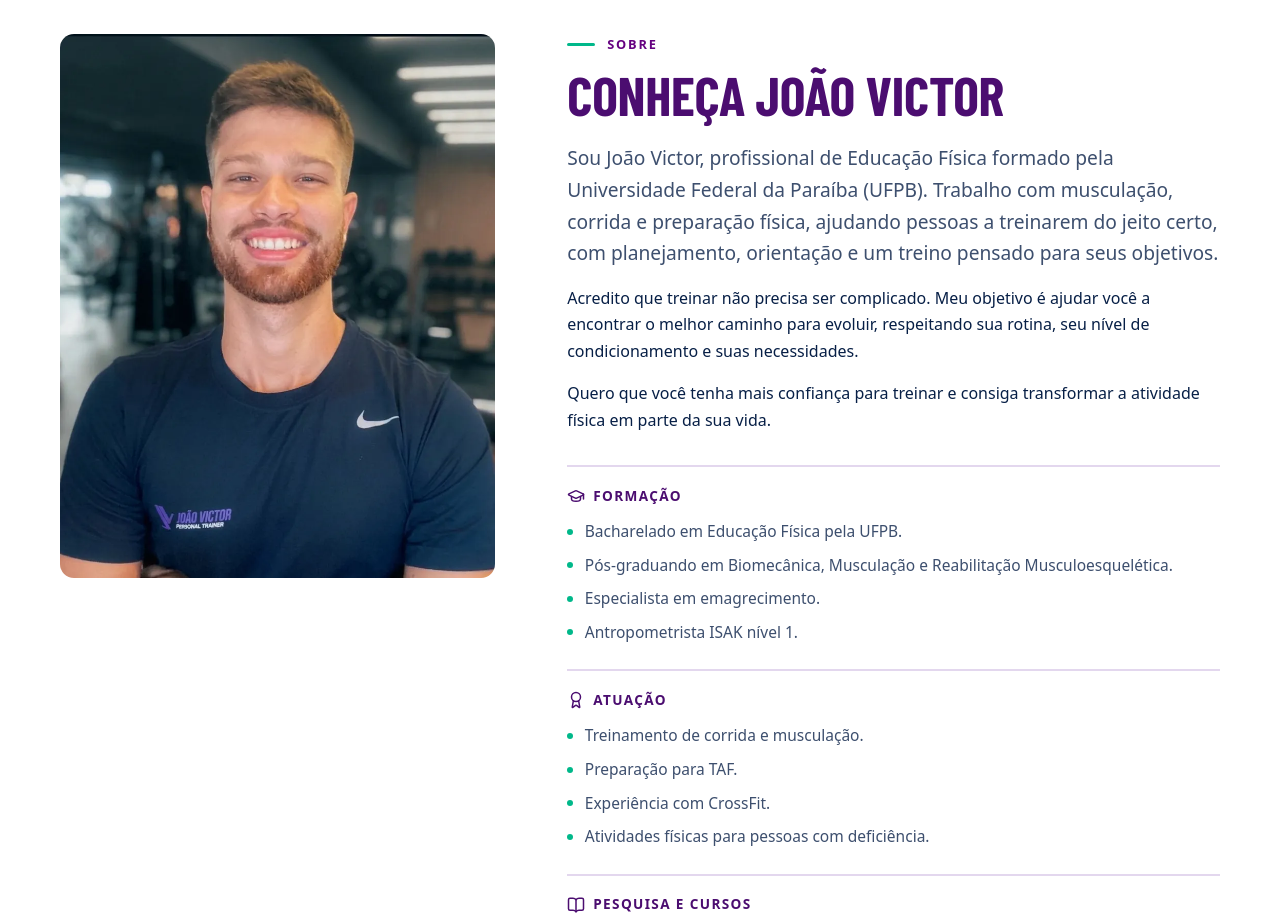
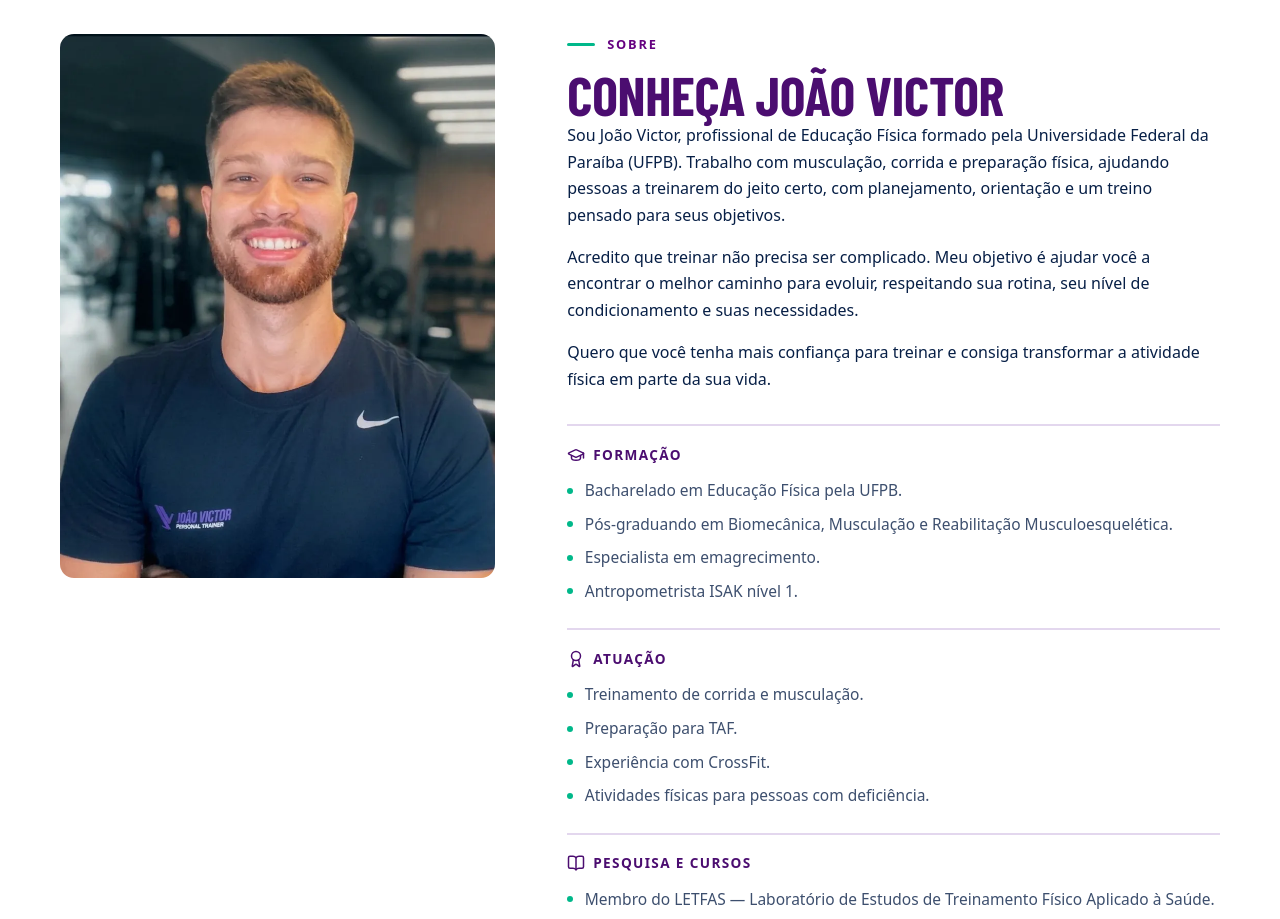
Before and after one commit to matheusasdsgit/jv-personal-trainer, a React (Vite) app: page / in a window 1280 px wide. Shown: the part 4980-5899 px from the top of the page. Built offline with nearby package versions, Linux system fonts and the light colour scheme; a web font is replaced by a local one.

Commit message:
Update AboutSection.tsx

```diff
--- a/src/components/AboutSection.tsx
+++ b/src/components/AboutSection.tsx
@@ -61,7 +61,7 @@ export function AboutSection() {
         <div className="about__content">
           <p className="eyebrow">Sobre</p>
           <h2 id="about-title" className="section-title">Conheça João Victor</h2>
-                  <p className="lead">
+                  <p>
             Sou João Victor, profissional de Educação Física formado pela Universidade Federal da
             Paraíba (UFPB). Trabalho com musculação, corrida e preparação física, ajudando pessoas a
             treinarem do jeito certo, com planejamento, orientação e um treino pensado para seus
```
